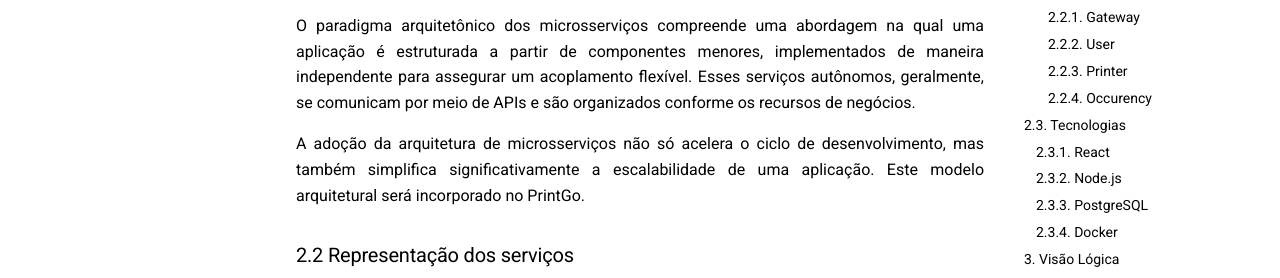
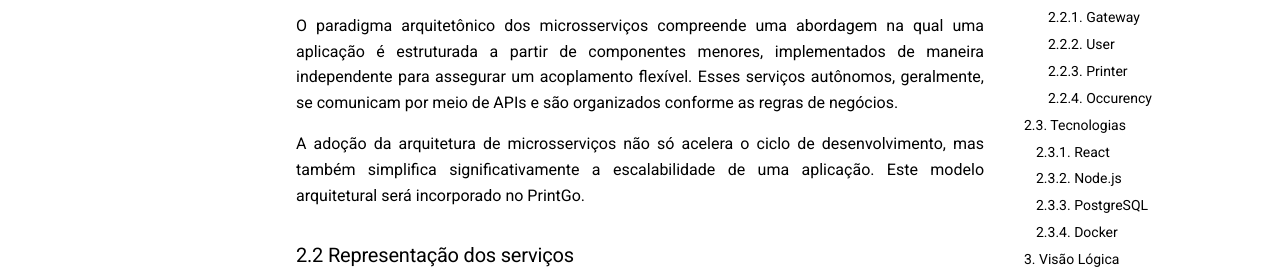
Before and after one commit to fga-eps-mds/2023.2-PrintGo-Doc, an MkDocs documentation site: the page built from docs/Arquitetura/documentoArquitetura.md, in a window 1280 px wide and 900 px high, scrolled down 859 px. Shown: the part 244-522 px from the top of the window. Built offline with MkDocs 1.6.1 and Material for MkDocs 9.7.7, drawn with Linux system fonts in a browser that asks for light colours.

Commit message:
:pencil:(#140): correcao no doc de arquitetura

```diff
--- a/docs/Arquitetura/documentoArquitetura.md
+++ b/docs/Arquitetura/documentoArquitetura.md
@@ -17,7 +17,7 @@ Este documento está estruturado da seguinte forma:
 
 ![Diagrama de Pacotes Front](../assets/arquitetura/diagrama_relacoes.png)
 
-O paradigma arquitetônico dos microsserviços compreende uma abordagem na qual uma aplicação é estruturada a partir de componentes menores, implementados de maneira independente para assegurar um acoplamento flexível. Esses serviços autônomos, geralmente, se comunicam por meio de APIs e são organizados conforme os recursos de negócios.
+O paradigma arquitetônico dos microsserviços compreende uma abordagem na qual uma aplicação é estruturada a partir de componentes menores, implementados de maneira independente para assegurar um acoplamento flexível. Esses serviços autônomos, geralmente, se comunicam por meio de APIs e são organizados conforme as regras de negócios.
 
 A adoção da arquitetura de microsserviços não só acelera o ciclo de desenvolvimento, mas também simplifica significativamente a escalabilidade de uma aplicação. Este modelo arquitetural será incorporado no PrintGo.
 
```
